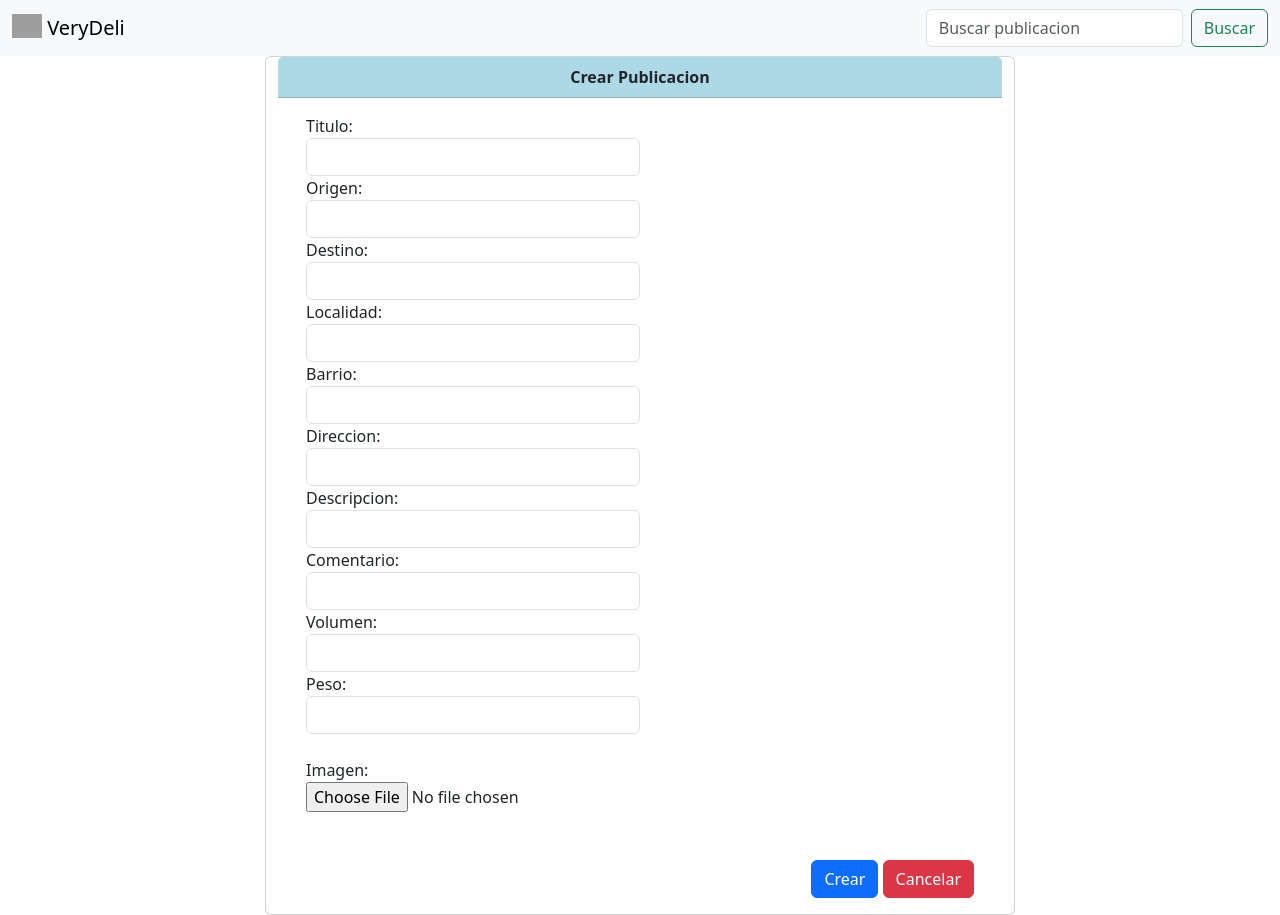
After one commit to AAGG22/PIII, a PHP site: page /crearPublicacion.php in a window 1280 px wide. The commit adds this page. Run offline with PHP 8.4, Linux system fonts and the light colour scheme; grey boxes are pictures that could not be loaded.

Commit message:
Add files via upload

```diff
--- /dev/null
+++ b/crearPublicacion.php
@@ -0,0 +1,93 @@
+<?php
+  session_start();
+?>
+<!doctype html>
+<html lang="en">
+  <head>
+    <meta charset="utf-8">
+    <meta name="viewport" content="width=device-width, initial-scale=1">
+    <title>Crear publicacion</title>
+    <link href="https://cdn.jsdelivr.net/npm/bootstrap@5.3.3/dist/css/bootstrap.min.css" rel="stylesheet" integrity="sha384-QWTKZyjpPEjISv5WaRU9OFeRpok6YctnYmDr5pNlyT2bRjXh0JMhjY6hW+ALEwIH" crossorigin="anonymous">
+  </head>
+  <body>
+  <nav class="navbar bg-body-tertiary">
+        <div class="container-fluid">
+          <a class="navbar-brand" href="#">
+            <img src="https://cdn.pixabay.com/photo/2016/04/22/17/36/wooden-v-1346205_1280.png" alt="Logo" width="30" height="24" class="d-inline-block align-text-top">
+            VeryDeli
+          </a>
+            <form class="d-flex" role="search">
+              <input class="form-control me-2" type="search" placeholder="Buscar publicacion" aria-label="Buscar publicacion">
+              <button class="btn btn-outline-success" type="submit">Buscar</button>
+            </form>
+        </div>
+    </nav>
+        <div class="card container" style='width:750px'>
+        <div class="card-header" align="center" style='background-color: lightblue;'>
+            <strong>Crear Publicacion</strong>
+        </div>
+        <div class="card-body">
+        <div class="container">
+        <form>
+            <div class="form-row">
+            <div class="form-group col-md-6">
+                    <label for="Origen">Titulo:</label>
+                    <input type="text" class="form-control" id="titulo" name="titulo">
+                </div>
+                <div class="form-group col-md-6">
+                    <label for="Origen">Origen:</label>
+                    <input type="text" class="form-control" id="origen" name="origen">
+                </div>
+                <div class="form-group col-md-6">
+                    <label for="destino">Destino:</label>
+                    <input type="text" class="form-control" id="destino" name="descripcion">
+                </div>
+                <div class="form-group col-md-6">
+                    <label for="destino">Localidad:</label>
+                    <input type="text" class="form-control" id="localidad" name="localidad">
+                </div>
+                <div class="form-group col-md-6">
+                    <label for="destino">Barrio:</label>
+                    <input type="text" class="form-control" id="barrio" name="barrio">
+                </div>
+                <div class="form-group col-md-6">
+                    <label for="destino">Direccion:</label>
+                    <input type="text" class="form-control" id="direccion" name="direccion">
+                </div>
+                <div class="form-group col-md-6">
+                    <label for="descripcion">Descripcion:</label>
+                    <input type="text" class="form-control" id="descripcion" name="descripcion">
+                </div>
+                <div class="form-group col-md-6">
+                    <label for="Origen">Comentario:</label>
+                    <input type="text" class="form-control" id="comentario" name="comentario">
+                </div>
+            </div>
+
+            <div class="form-row">
+                <div class="form-group col-md-6">
+                    <label for="volumen">Volumen: </label>
+                    <input type="text" class="form-control" id="volumen" name="volumen">
+                </div>
+                <div class="form-group col-md-6">
+                    <label for="peso">Peso:</label>
+                    <input type="number" class="form-control" id="peso" name="peso">
+                </div><br>
+                <div class="form-group col-md-6">
+                    <label for="imagen">Imagen:   </label>
+                    <input type="file" name="imagen" id="imagen">
+                </div>
+            </div>
+
+            <br><br>
+            <div align="right">
+                <button type="submit" class="btn btn-primary">Crear</button>
+                <button type="button" class="btn btn-danger">Cancelar</button>
+            </div>
+        </form>
+        </div>
+        </div>
+    </div>
+    <script src="https://cdn.jsdelivr.net/npm/bootstrap@5.3.3/dist/js/bootstrap.bundle.min.js" integrity="sha384-YvpcrYf0tY3lHB60NNkmXc5s9fDVZLESaAA55NDzOxhy9GkcIdslK1eN7N6jIeHz" crossorigin="anonymous"></script>
+  </body>
+</html>
```
Also changed, not shown: buscador.php (+84 -51 lines), echoPublicaciones.php (added, +90 -0 lines), publicacion.php (+74 -43 lines).
